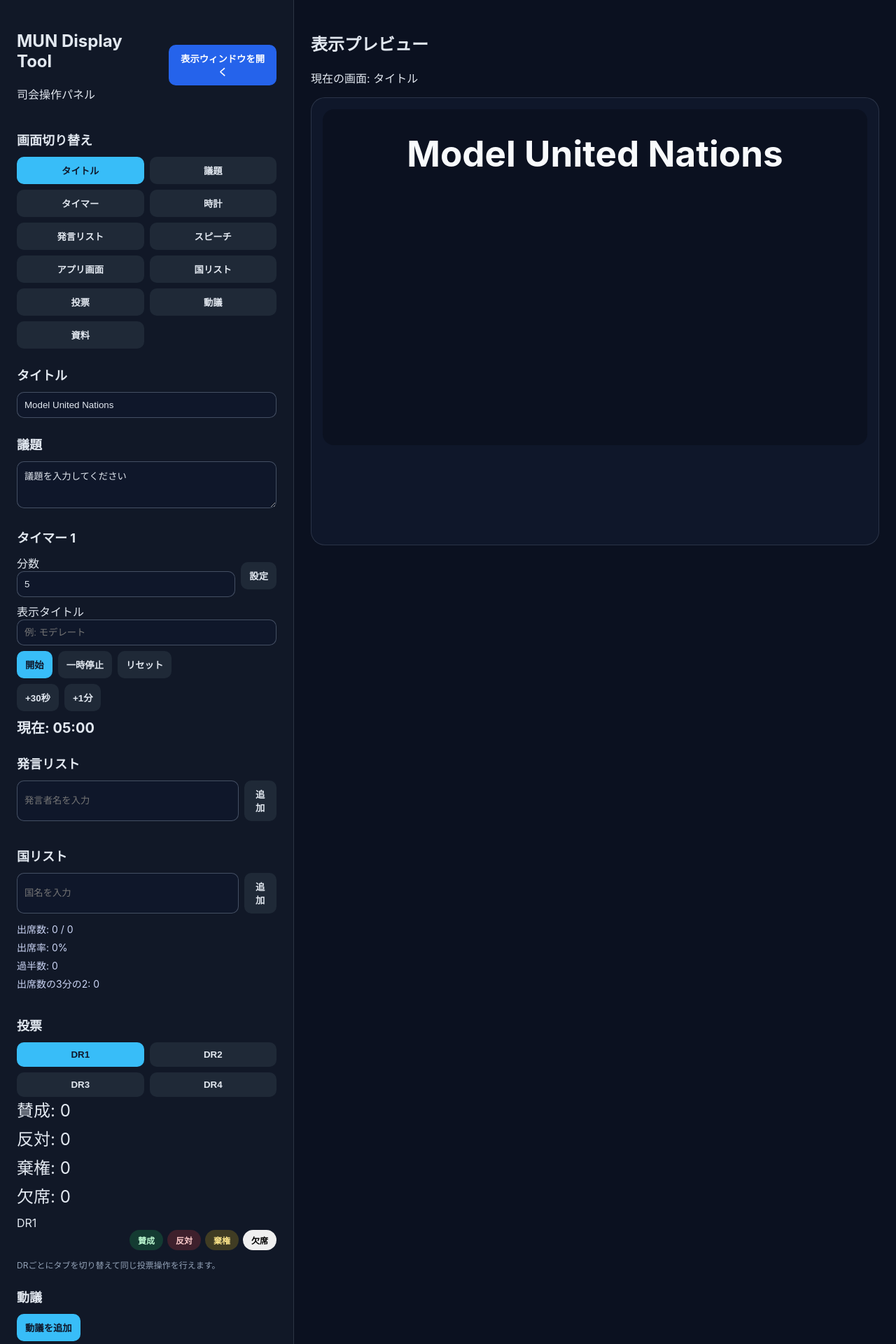
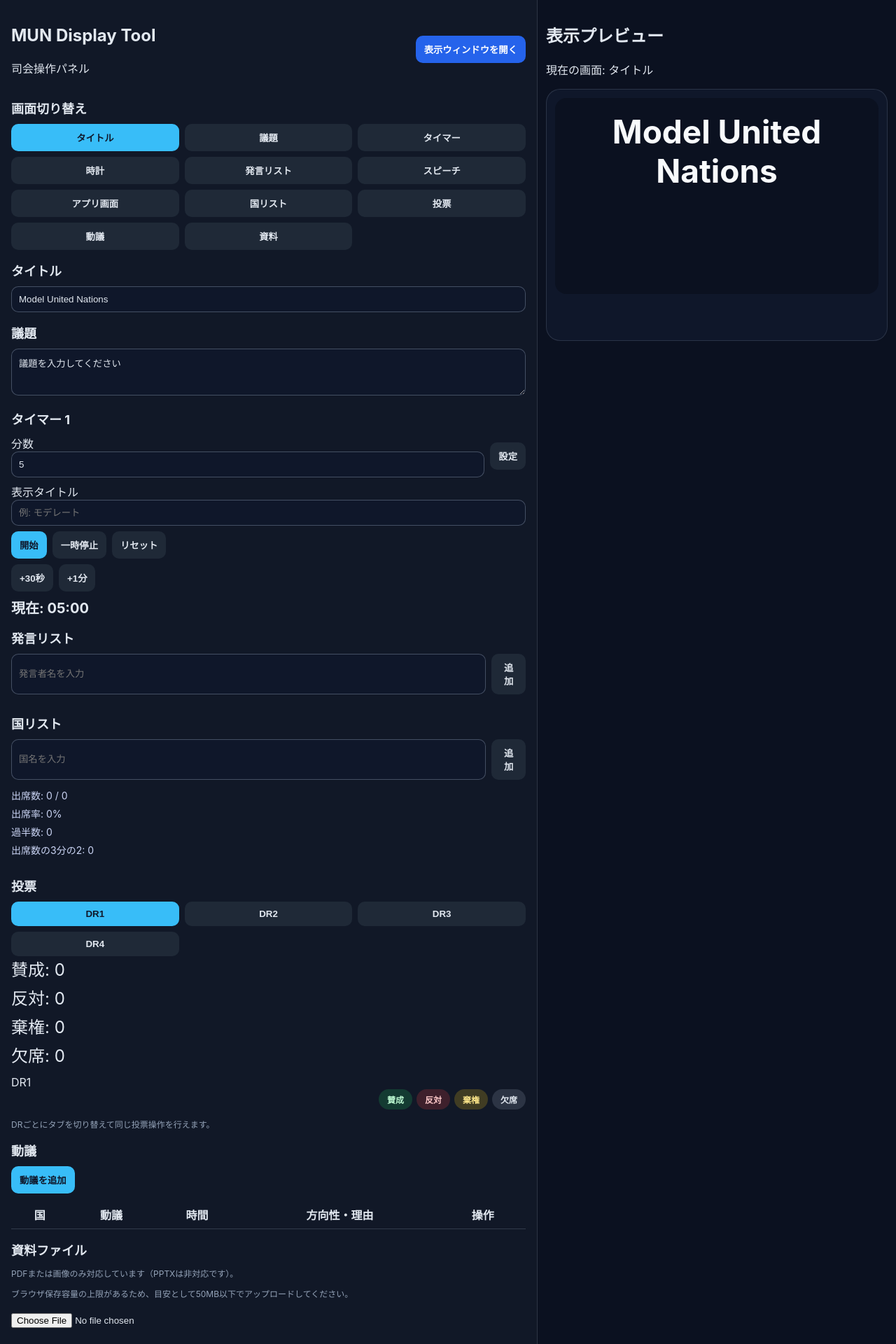
Before and after one commit to kumapuni/MUN, a React (Vite) app: page / in a window 1280 px wide. Shown: the top 1920 px of the page at 70% size. Built offline with nearby package versions, Linux system fonts and the light colour scheme.

Commit message:
Refactor styles for layout and components

```diff
--- a/src/styles.css
+++ b/src/styles.css
@@ -16,12 +16,12 @@ body {
 
 .app-layout {
   display: grid;
-  grid-template-columns: 420px 1fr;
+  grid-template-columns: 1.2fr 0.8fr;
   min-height: 100vh;
 }
 
 .control-panel {
-  padding: 24px;
+  padding: 16px;
   border-right: 1px solid rgba(148, 163, 184, 0.2);
   background: #111827;
 }
@@ -31,21 +31,21 @@ body {
   justify-content: space-between;
   align-items: center;
   gap: 16px;
-  margin-bottom: 24px;
+  margin-bottom: 16px;
 }
 
 .panel-section {
-  margin-bottom: 24px;
+  margin-bottom: 16px;
 }
 
 .panel-section h2 {
-  margin: 0 0 12px;
+  margin: 0 0 10px;
   font-size: 18px;
 }
 
 .button-grid {
   display: grid;
-  grid-template-columns: repeat(2, 1fr);
+  grid-template-columns: repeat(3, minmax(0, 1fr));
   gap: 8px;
 }
 
@@ -57,25 +57,61 @@ button {
   font-weight: 600;
 }
 
-button.primary {
-  background: #2563eb;
-  color: white;
-}
+button.primary { background: #2563eb; color: white; }
+button.secondary { background: #1f2937; color: #e2e8f0; }
+button.accent { background: #38bdf8; color: #0f172a; }
+button.ghost { background: transparent; color: #cbd5f5; }
 
-button.secondary {
-  background: #1f2937;
+.text-input, .text-area {
+  width: 100%;
+  background: #0f172a;
+  border: 1px solid rgba(148, 163, 184, 0.4);
+  border-radius: 10px;
+  padding: 10px;
   color: #e2e8f0;
 }
 
-button.accent {
-  background: #38bdf8;
-  color: #0f172a;
+.text-area { resize: vertical; }
+
+.timer-row { display: flex; gap: 8px; align-items: center; margin-bottom: 8px; }
+.timer-row label { flex: 1; }
+.timer-preview { font-size: 20px; font-weight: 700; }
+.list-row { display: flex; gap: 8px; margin-bottom: 12px; }
+
+.draggable-list {
+  list-style: none;
+  padding: 0;
+  margin: 0;
+  display: grid;
+  gap: 8px;
 }
 
-button.ghost {
-  background: transparent;
+.draggable-list li {
+  display: flex;
+  justify-content: space-between;
+  align-items: center;
+  padding: 10px 12px;
+  background: #0f172a;
+  border: 1px solid rgba(148, 163, 184, 0.3);
+  border-radius: 10px;
+  gap: 12px;
+}
+
+.list-actions {
+  display: flex;
+  gap: 6px;
+  flex-wrap: wrap;
+  justify-content: flex-end;
+}
+
+.status-tag {
+  margin-left: 8px;
+  font-size: 12px;
   color: #cbd5f5;
 }
+
+.status-tag.present { color: #22c55e; }
+.status-tag.absent { color: #f87171; }
 
 .status-button {
   border-radius: 999px;
@@ -139,80 +175,14 @@ button.ghost {
   color: #422006;
 }
 
-.text-input,
-.text-area {
-  width: 100%;
-  background: #0f172a;
-  border: 1px solid rgba(148, 163, 184, 0.4);
-  border-radius: 10px;
-  padding: 10px;
+.vote-button.absent {
+  background: rgba(148, 163, 184, 0.2);
   color: #e2e8f0;
 }
 
-.text-area {
-  resize: vertical;
-}
-
-.timer-row {
-  display: flex;
-  gap: 8px;
-  align-items: center;
-  margin-bottom: 8px;
-}
-
-.timer-row label {
-  flex: 1;
-}
-
-.timer-preview {
-  font-size: 20px;
-  font-weight: 700;
-}
-
-.list-row {
-  display: flex;
-  gap: 8px;
-  margin-bottom: 12px;
-}
-
-.draggable-list {
-  list-style: none;
-  padding: 0;
-  margin: 0;
-  display: grid;
-  gap: 8px;
-}
-
-.draggable-list li {
-  display: flex;
-  justify-content: space-between;
-  align-items: center;
-  padding: 10px 12px;
-  background: #0f172a;
-  border: 1px solid rgba(148, 163, 184, 0.3);
-  border-radius: 10px;
-  gap: 12px;
-}
-
-.list-actions {
-  display: flex;
-  gap: 6px;
-  flex-wrap: wrap;
-  justify-content: flex-end;
-}
-
-.status-tag {
-  margin-left: 8px;
-  font-size: 12px;
-  color: #cbd5f5;
-}
-
-.status-tag.present {
-  color: #22c55e;
-}
-
-.status-tag.absent {
-  color: #f87171;
+.vote-button.absent.active {
+  background: #64748b;
+  color: #0f172a;
 }
 
 .attendance-stats {
@@ -228,30 +198,32 @@ button.ghost {
   color: #e2e8f0;
 }
 
-.country-list {
-  display: flex;
-  flex-wrap: wrap;
-  gap: 12px 24px;
-  list-style-position: inside;
+.motion-table-wrap, .vote-table-wrapper {
+  overflow-x: auto;
+  margin-top: 10px;
 }
 
-.country-list li {
-  width: calc(50% - 12px);
+.motion-table, .vote-table {
+  width: 100%;
+  border-collapse: collapse;
 }
 
-.vote-table-wrapper {
-  overflow-x: auto;
+.motion-table th, .motion-table td,
+.vote-table th, .vote-table td {
+  border-bottom: 1px solid rgba(148, 163, 184, 0.25);
+  padding: 8px;
+}
+
+.motion-table.display-motion {
+  font-size: clamp(16px, 2vw, 22px);
 }
 
 .vote-table {
-  width: 100%;
-  border-collapse: collapse;
   font-size: clamp(18px, 2.4vw, 24px);
 }
 
 .vote-table th,
 .vote-table td {
-  border-bottom: 1px solid rgba(148, 163, 184, 0.25);
   padding: 12px 16px;
   text-align: center;
 }
@@ -287,34 +259,34 @@ button.ghost {
 }
 
 .preview-panel {
-  padding: 24px;
+  padding: 12px;
   background: #0b1120;
 }
 
 .preview-header {
-  margin-bottom: 16px;
+  margin-bottom: 12px;
 }
 
 .preview-screen {
   background: #0f172a;
   border-radius: 20px;
   border: 1px solid rgba(148, 163, 184, 0.2);
-  padding: 16px;
-  min-height: 80vh;
+  padding: 12px;
+  min-height: 45vh;
 }
 
 .screen {
   width: 100%;
   height: 100%;
-  min-height: 70vh;
+  min-height: 45vh;
   background: #0b1120;
   border-radius: 16px;
-  padding: 32px;
+  padding: 20px;
   color: #f8fafc;
 }
 
 .screen.preview {
-  min-height: 60vh;
+  min-height: 35vh;
 }
 
 .screen-center {
@@ -324,27 +296,27 @@ button.ghost {
   align-items: center;
   justify-content: center;
   text-align: center;
-  gap: clamp(12px, 2vh, 20px);
+  gap: 12px;
 }
 
 .screen-center h1 {
-  font-size: clamp(32px, 4vw, 54px);
+  font-size: clamp(28px, 4vw, 46px);
   margin: 0;
 }
 
 .large-text {
-  font-size: clamp(28px, 3.2vw, 44px);
+  font-size: clamp(24px, 3vw, 36px);
   white-space: pre-wrap;
 }
 
 .timer-label {
-  font-size: clamp(24px, 3vw, 36px);
+  font-size: clamp(20px, 2.5vw, 30px);
   margin: 0;
   font-weight: 600;
 }
 
 .clock-text {
-  font-size: clamp(180px, 24vw, 450px);
+  font-size: clamp(100px, 18vw, 260px);
   font-weight: 700;
   margin: 0;
   line-height: 1;
@@ -353,16 +325,16 @@ button.ghost {
 .screen-list {
   display: flex;
   flex-direction: column;
-  gap: 16px;
+  gap: 12px;
 }
 
 .screen-list h1 {
   margin: 0;
-  font-size: clamp(32px, 4vw, 42px);
+  font-size: clamp(28px, 4vw, 38px);
 }
 
 .screen-list ol {
-  font-size: clamp(24px, 3vw, 34px);
+  font-size: clamp(18px, 2.4vw, 28px);
   margin: 0;
   padding-left: 24px;
 }
@@ -370,24 +342,24 @@ button.ghost {
 .speech-layout {
   display: grid;
   grid-template-columns: 1.1fr 0.9fr;
-  gap: clamp(16px, 4vw, 36px);
+  gap: 16px;
   height: 100%;
 }
 
 .speech-panel {
   display: flex;
   flex-direction: column;
-  gap: clamp(10px, 2vw, 18px);
+  gap: 12px;
   min-height: 0;
 }
 
 .speech-panel h1 {
   margin: 0;
-  font-size: clamp(32px, 4vw, 42px);
+  font-size: clamp(28px, 4vw, 38px);
 }
 
 .speech-panel ol {
-  font-size: clamp(24px, 3vw, 34px);
+  font-size: clamp(18px, 2.4vw, 28px);
   margin: 0;
   padding-left: 1.4em;
   list-style-position: inside;
@@ -395,7 +367,7 @@ button.ghost {
 }
 
 .speech-current-speaker {
-  font-size: clamp(32px, 4vw, 48px);
+  font-size: clamp(24px, 3vw, 36px);
   font-weight: 700;
   margin: 0;
 }
@@ -407,31 +379,25 @@ button.ghost {
 }
 
 .speech-timer .clock-text {
-  font-size: clamp(170px, 22vw, 420px);
+  font-size: clamp(100px, 16vw, 220px);
 }
 
 .screen-share {
   display: flex;
   flex-direction: column;
-  gap: 20px;
+  gap: 12px;
   height: 100%;
 }
 
 .share-controls {
   display: flex;
   flex-direction: column;
-  gap: 12px;
+  gap: 10px;
 }
 
 .share-controls h1 {
   margin: 0;
-  font-size: clamp(28px, 4vw, 42px);
-}
-
-.share-buttons {
-  display: flex;
-  gap: 12px;
-  flex-wrap: wrap;
+  font-size: clamp(24px, 3vw, 36px);
 }
 
 .share-video-frame {
@@ -445,23 +411,16 @@ button.ghost {
   justify-content: center;
 }
 
-.share-video {
-  width: 100%;
-  height: 100%;
-  object-fit: contain;
-  border-radius: 12px;
-}
-
 .screen-file {
   height: 100%;
   display: flex;
   flex-direction: column;
-  gap: 16px;
+  gap: 12px;
 }
 
 .file-frame {
   width: 100%;
-  height: 70vh;
+  height: 50vh;
   border: none;
   border-radius: 12px;
   background: white;
@@ -471,7 +430,18 @@ button.ghost {
   width: 100vw;
   height: 100vh;
   background: #0b1120;
-  padding: 24px;
+  padding: 12px;
+}
+
+.country-list {
+  display: flex;
+  flex-wrap: wrap;
+  gap: 10px 20px;
+  list-style-position: inside;
+}
+
+.country-list li {
+  width: calc(50% - 10px);
 }
 
 @media (max-width: 1024px) {
@@ -482,4 +452,8 @@ button.ghost {
   .country-list li {
     width: 100%;
   }
+
+  .button-grid {
+    grid-template-columns: repeat(2, minmax(0, 1fr));
+  }
 }
```
